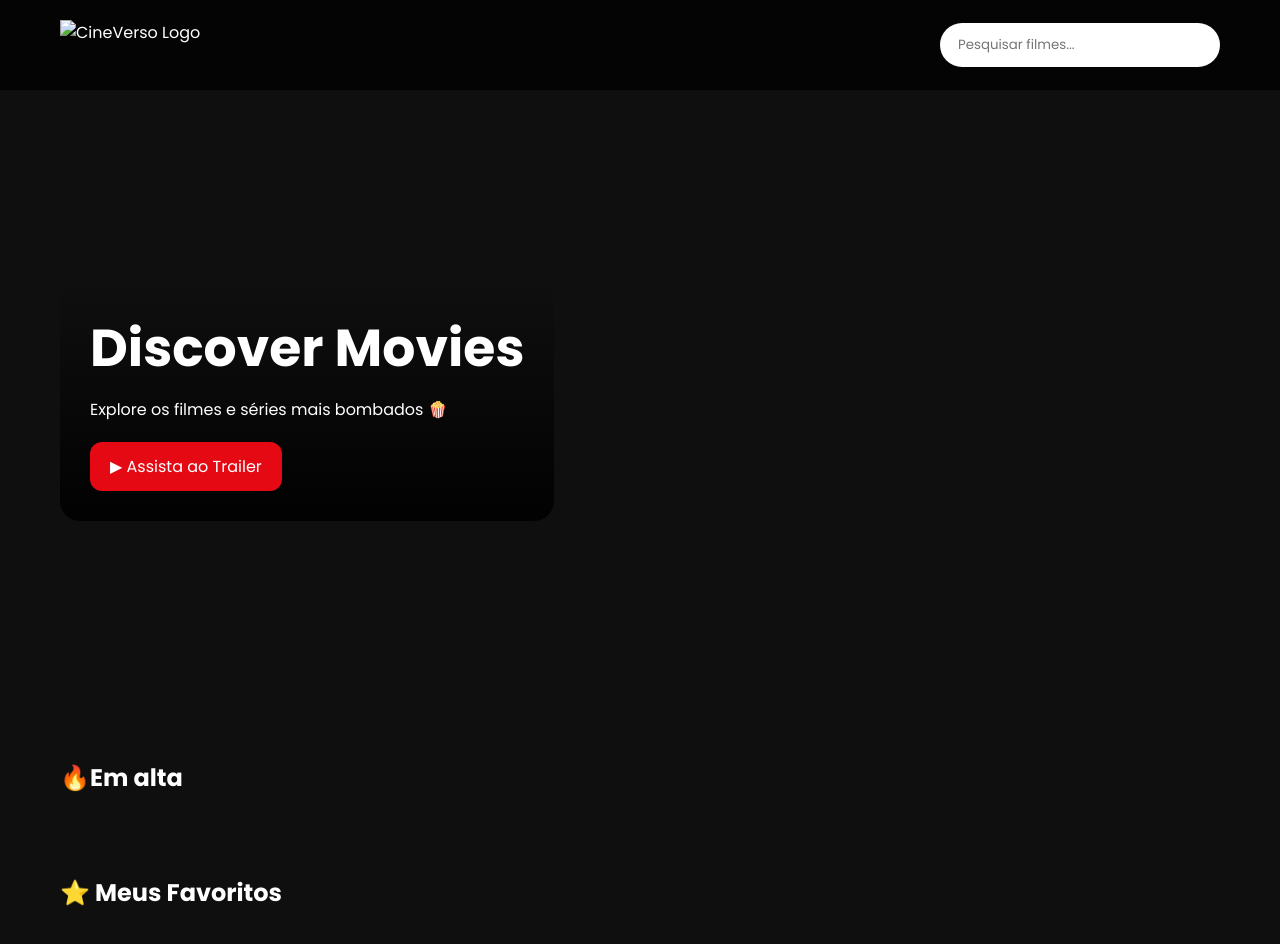
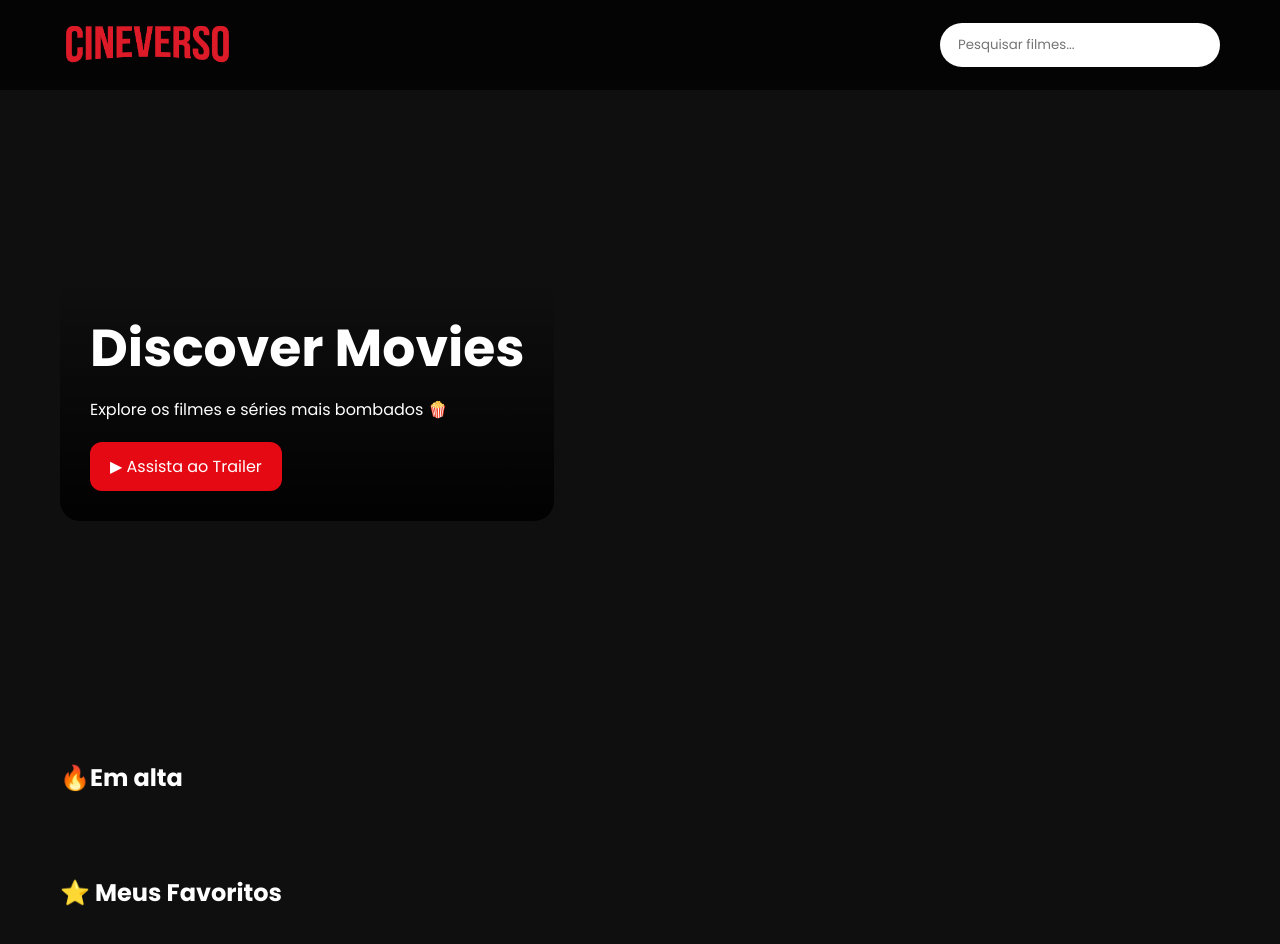
Before and after one commit to lumarchiori/CineVerso, a plain HTML site: page index.html in a window 1280 px wide. Drawn offline with Linux system fonts and the light colour scheme; no server answers.

Commit message:
Update index.html

```diff
--- a/index.html
+++ b/index.html
@@ -14,7 +14,7 @@
 <body>
     <header>
         <div class="logo">
-            <img src="img/logo.png" alt="CineVerso Logo">
+            <img src="logo.png" alt="CineVerso Logo">
         </div>
         <input type="text" id="searchInput" placeholder="Pesquisar filmes...">
     </header>
```
